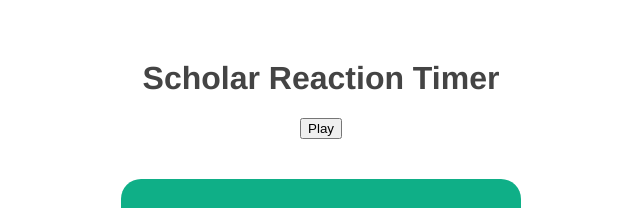
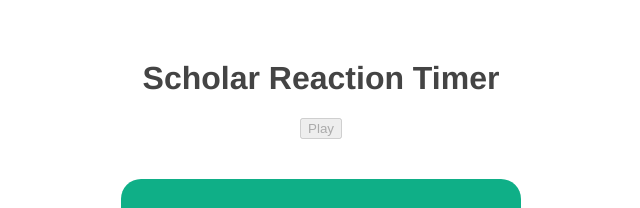
Before and after one commit to Erwan228/Scholar-reaction-test, a Vue app in the folder reaction-timer/: page / in a window 1280 px wide. Both pictures are taken after a click on the button "Play". Shown: the top 208 px of the page, without its empty margins (319-959 px from the left). Built offline with nearby package versions, Linux system fonts and the light colour scheme.

Commit message:
Update App.vue

```diff
--- a/reaction-timer/src/App.vue
+++ b/reaction-timer/src/App.vue
@@ -1,7 +1,7 @@
 <template>
 <h1>Scholar Reaction Timer</h1>
-<button @click="start">Play</button>
-<Block v-if="isPlaying"/>
+<button @click="start" :disabled="isPlaying">Play</button>
+<Block v-if="isPlaying" :delay="delay"/>
 </template>
 
 <script>
@@ -19,7 +19,6 @@ export default {
     start() {
       this.delay = 2000 + Math.random() * 5000
       this.isPlaying = true
-      console.log(this.delay)
     }
   }
 }
```
